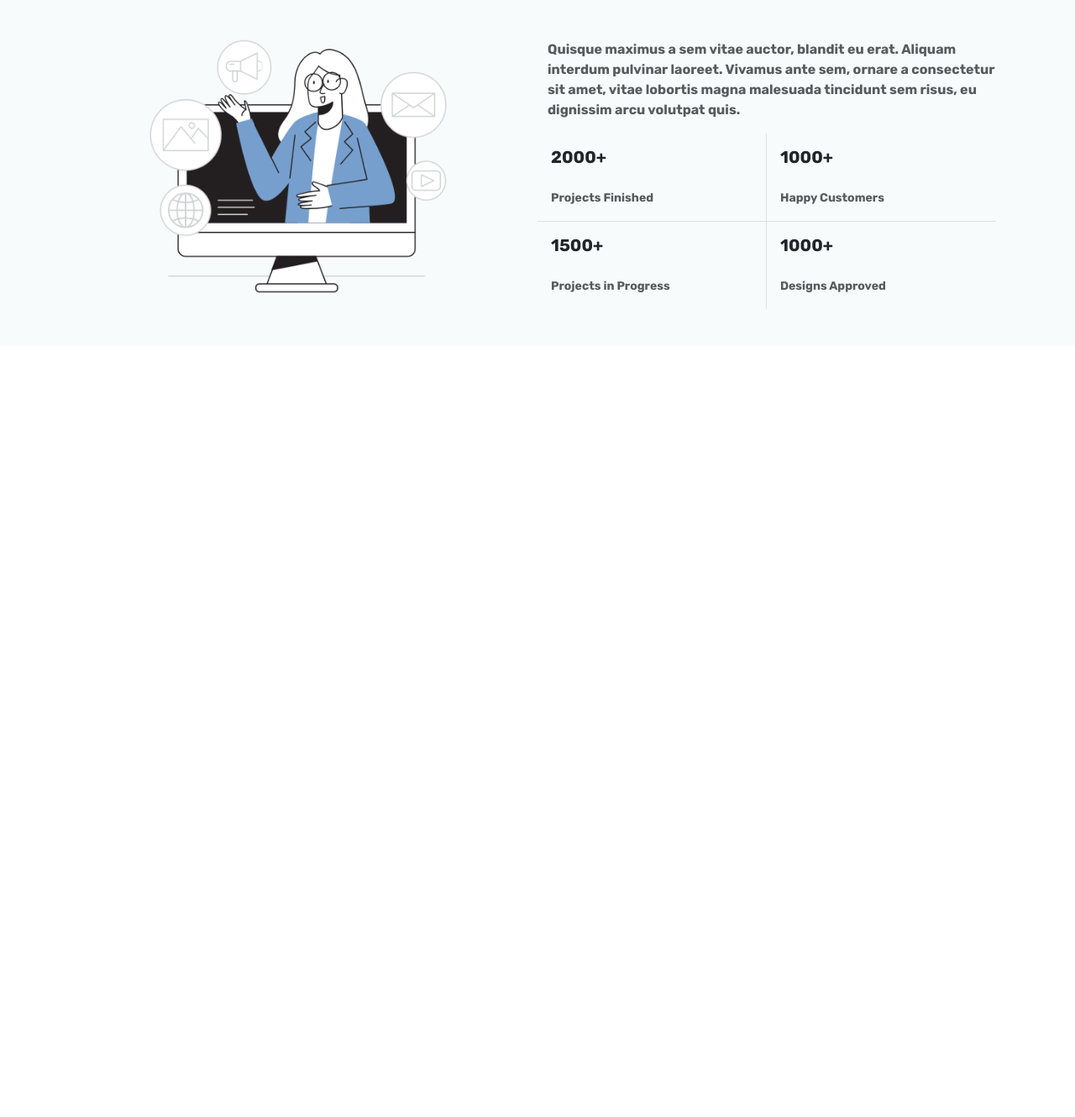
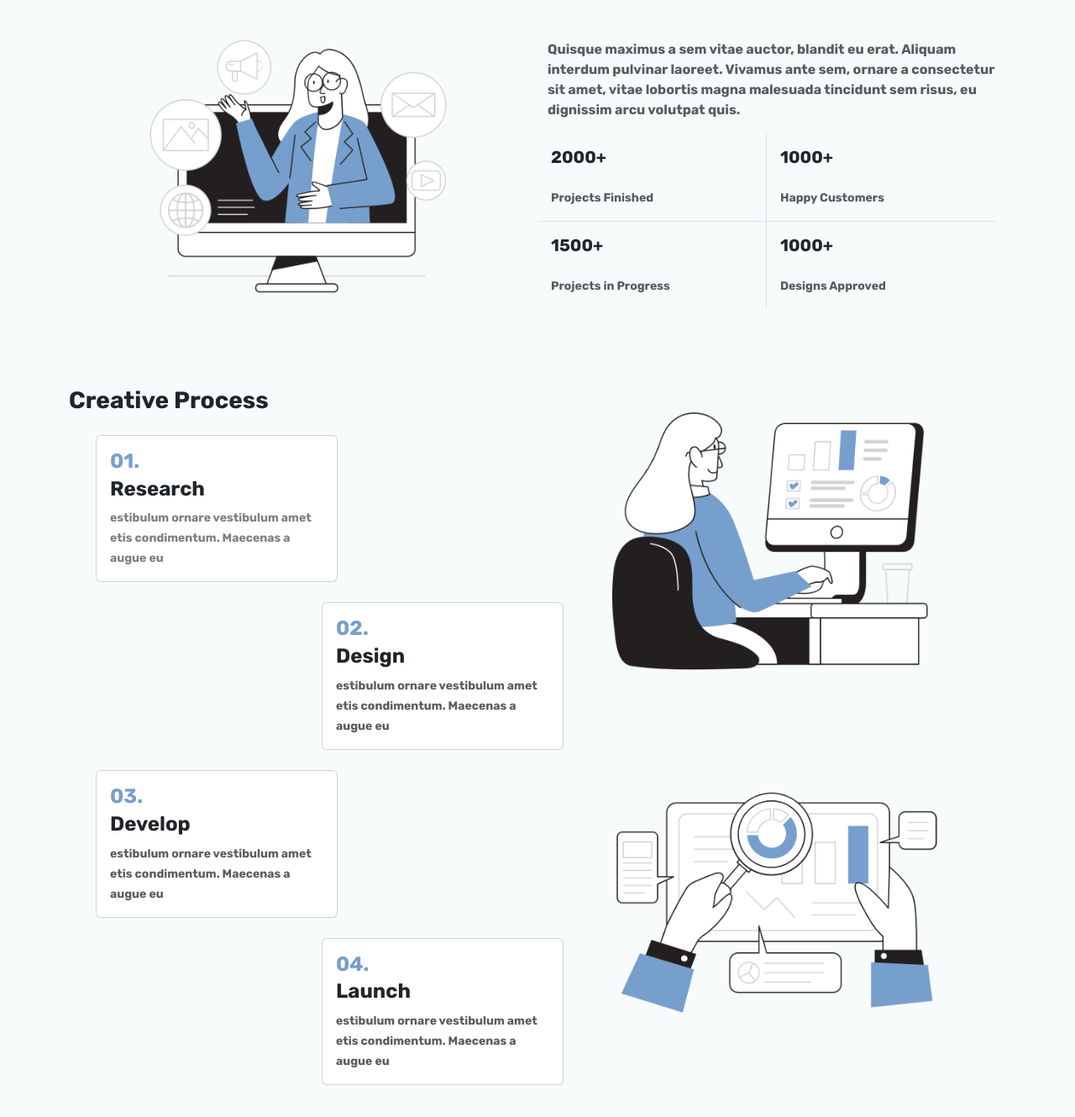
Before and after one commit to ielhamsv/bootstrap-landing-page, a website: page index.html in a window 1280 px wide. Shown: the part 818-2148 px from the top of the page at 84% size. Before the commit the page ends 1230 px from the top, so only its background shows below. Drawn offline with nearby package versions, Linux system fonts and the light colour scheme.

```diff
--- a/assets/scss/style.scss
+++ b/assets/scss/style.scss
@@ -60,3 +60,11 @@
     background-color:map-get($colors,"secondary-color") ;
   }
 }
+.circle {
+  position: absolute;
+  top: 0;
+  background-color: map-get($colors, "icon-color");
+  width: 25px;
+  height: 25px;
+  border-radius: 50%;
+}
--- a/index.html
+++ b/index.html
@@ -1,5 +1,5 @@
 <!DOCTYPE html>
-<html lang="en">
+<html lang="en" xmlns="http://www.w3.org/1999/html">
 <head>
     <meta charset="UTF-8">
     <title>Title</title>
@@ -124,7 +124,76 @@
                     </div>
                 </div>
             </div>
+                <div class="row mt-4">
+                    <div class="col-lg-6">
+                        <h3 class="my-4">Creative Process</h3>
+                        <ul>
+                            <li class="list-unstyled my-4 position-relative">
+                                <div class="row">
+                                    <div class="col-lg-6">
+                                        <div class="circle"></div>
+                                        <div class="card" style="width: 18rem;">
+                                            <div class="card-body">
+                                                <h4 class="card-title icon-color">01.</h4>
+                                                <h4 class="card-subtitle mb-2">Research</h4>
+                                                <span class="card-text text-muted small text-black-50">estibulum ornare vestibulum amet etis condimentum. Maecenas a augue eu</span>
+                                            </div>
+                                        </div>
+                                    </div>
+                                </div>
+                            </li>
+                            <li class="list-unstyled my-4">
+                                <div class="row">
+                                    <div class="col-lg-6 ms-auto">
+                                        <div class="card" style="width: 18rem;">
+                                            <div class="card-body">
+                                                <h4 class="card-title icon-color">02.</h4>
+                                                <h4 class="card-subtitle mb-2">Design</h4>
+                                                <span class="card-text text-muted small text-">estibulum ornare vestibulum amet etis condimentum. Maecenas a augue eu</span>
+                                            </div>
+                                        </div>
+                                    </div>
+                                </div>
+                            </li>
+                            <li class="list-unstyled my-4">
+                                <div class="row">
+                                    <div class="col-lg-6">
+                                        <div class="card" style="width: 18rem;">
+                                            <div class="card-body">
+                                                <h4 class="card-title icon-color">03.</h4>
+                                                <h4 class="card-subtitle mb-2">Develop</h4>
+                                                <span class="card-text text-muted small text-">estibulum ornare vestibulum amet etis condimentum. Maecenas a augue eu</span>
+                                            </div>
+                                        </div>
+                                    </div>
+                                </div>
+                            </li>
+                            <li class="list-unstyled my-4">
+                                <div class="row">
+                                    <div class="col-lg-6 ms-auto">
+                                        <div class="card" style="width: 18rem;">
+                                            <div class="card-body">
+                                                <h4 class="card-title icon-color">04.</h4>
+                                                <h4 class="card-subtitle mb-2">Launch</h4>
+                                                <span class="card-text text-muted small text-">estibulum ornare vestibulum amet etis condimentum. Maecenas a augue eu</span>
+                                            </div>
+                                        </div>
+                                    </div>
+                                </div>
+                            </li>
+                        </ul>
+                    </div>
+                    <div class="col-lg-6">
+                    <div class="row">
+                        <img class="img-fluid" src="assets/pics/fast-working-d.png" height="938" width="1250"/>
+                    </div>
+                    <div class="row mt-4">
+                        <img class="img-fluid" src="assets/pics/report-analysis-9.png" height="938" width="1250"/></div>
+                    </div>
+                </div>
         </div>
     </section>
+
+    <svg xmlns="http://www.w3.org/2000/svg" viewBox="0 0 1440 320"><path fill="#F7FBFC" fill-opacity="1" d="M0,320L1440,128L1440,0L0,0Z"></path></svg>
 </body>
 </html>
```
Also changed, not shown: assets/css/style.css, assets/pics/fast-working-d.png (added), assets/pics/report-analysis-9.png (added), 1 other file.
